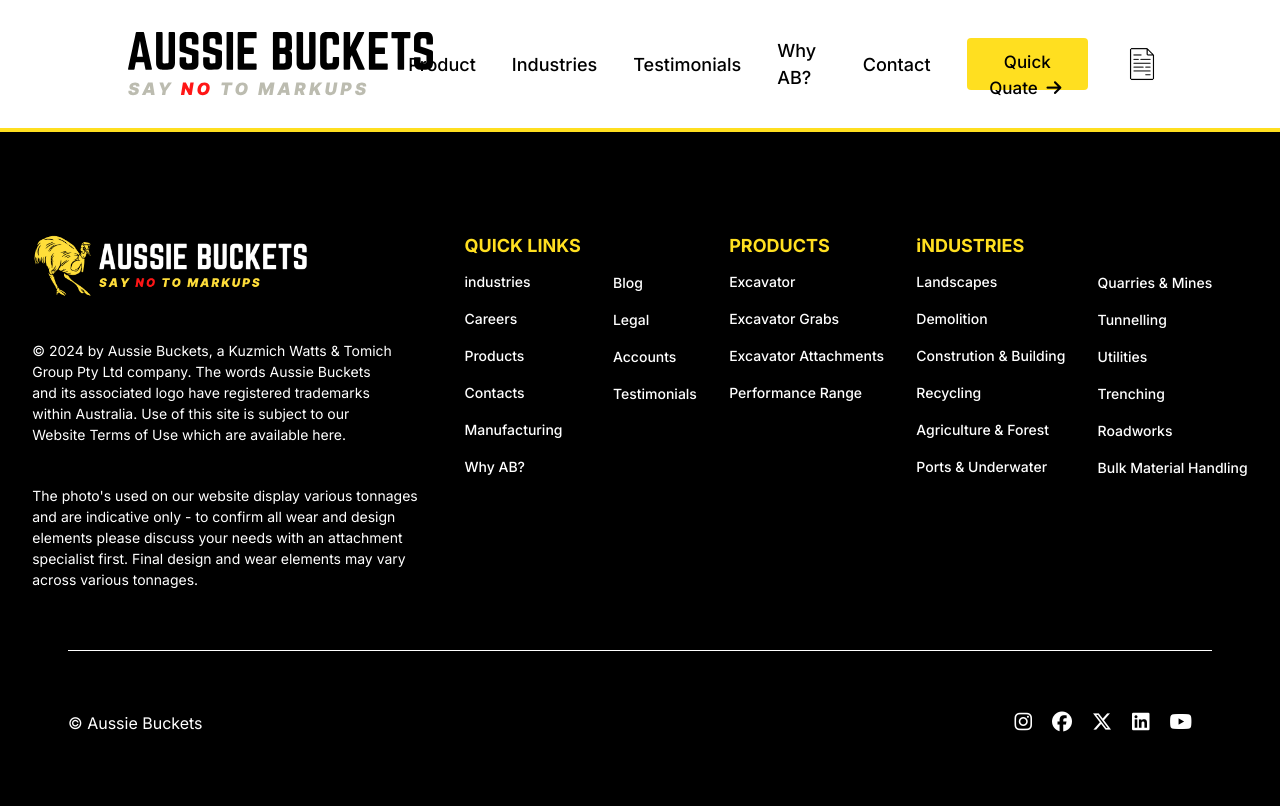
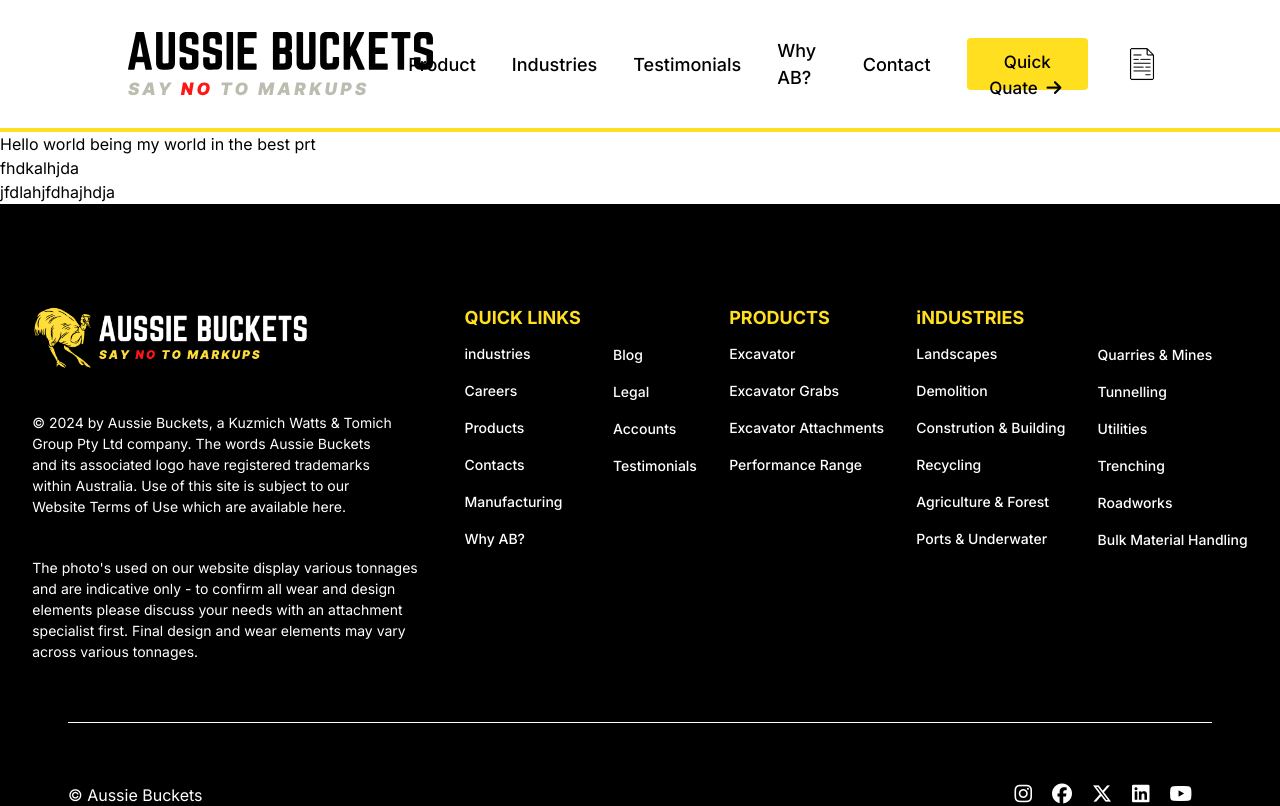
Before and after one commit to mehfoozkhangithub/Aussie_Buckets, a React (Vite) app in the folder aussies_buckets/: page /contact in a window 1280 px wide. Shown: the top 806 px of the page. Built offline with nearby package versions, Linux system fonts and the light colour scheme.

Commit message:
Done with the whyab page fully

```diff
--- a/aussies_buckets/src/Contact_Component/Contact.jsx
+++ b/aussies_buckets/src/Contact_Component/Contact.jsx
@@ -5,7 +5,9 @@ export const Contact = () => {
     <>
       <div className="Contact">
         <div className="info">
-            <h1></h1>
+            <h1>Hello world being my world in the best prt </h1>
+            <p>fhdkalhjda</p>
+            <p>jfdlahjfdhajhdja</p>
         </div>
       </div>
     </>
```
